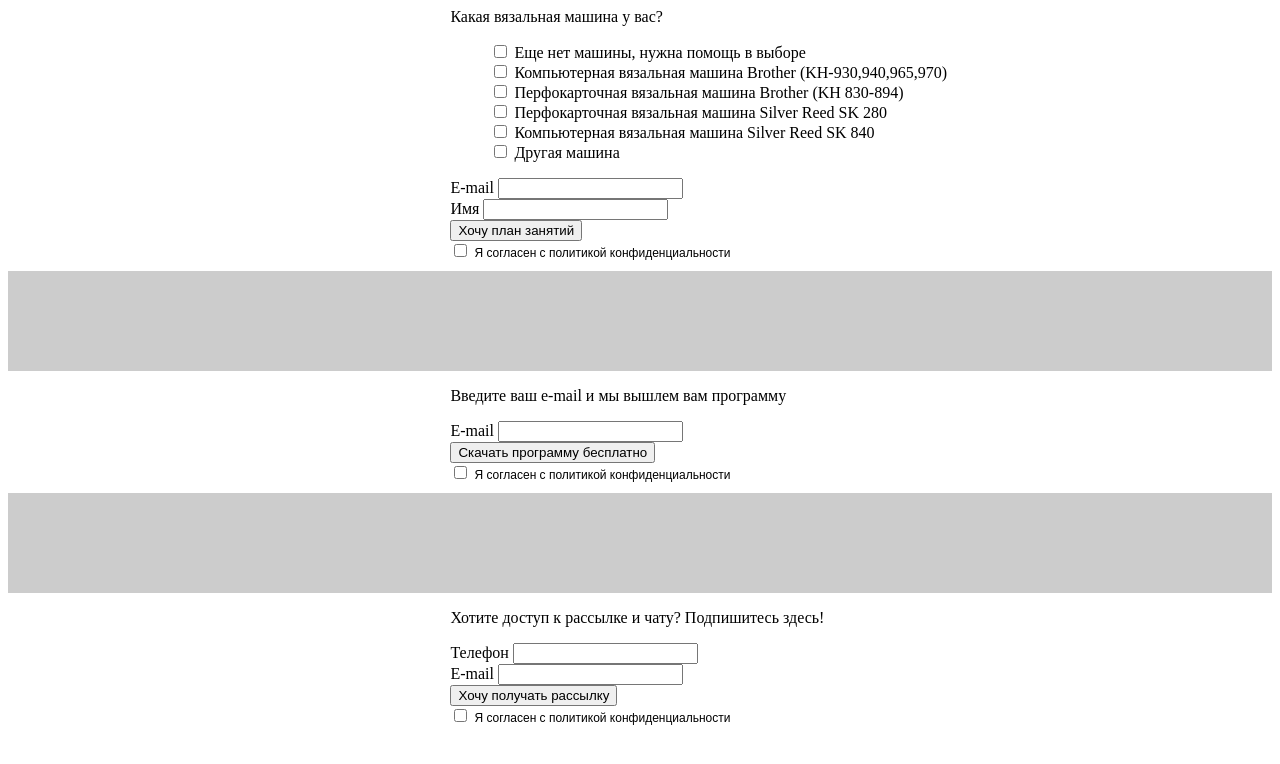
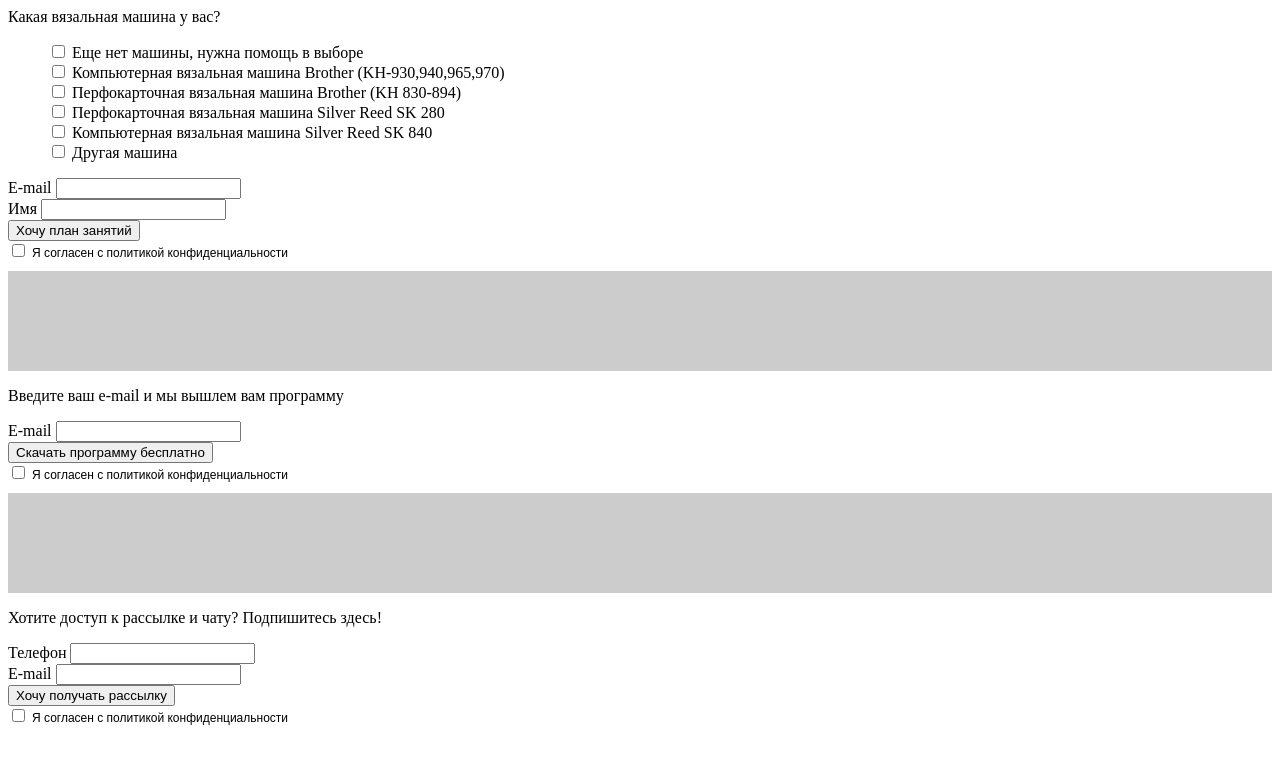
Before and after one commit to AlexandrAndronov/Vyzanie_com_subscribe_unisender, a plain HTML site: page index.html in a window 1280 px wide. Drawn offline with Linux system fonts and the light colour scheme.

Commit message:
Update index.html

```diff
--- a/index.html
+++ b/index.html
@@ -16,12 +16,15 @@
 li {
   list-style: none;
 }
+  body {
+  margin-left: 0 auto;
+  }
 </style>
 
 
 
 
-<form style="margin-left: 35%;" method="POST" action="https://cp.unisender.com/ru/subscribe?hash=6kz7w64pbcbbka9uriru9xt59h59u718hdarf5fg9rx3wsqoj5rwy" name="subscribtion_form">
+<form method="POST" action="https://cp.unisender.com/ru/subscribe?hash=6kz7w64pbcbbka9uriru9xt59h59u718hdarf5fg9rx3wsqoj5rwy" name="subscribtion_form">
     <div class="subscribe-form-item subscribe-form-item--subscribe-list">
         <label class="subscribe-form-item__label subscribe-form-item__label--subscribe-list subscribe-form-item__label--required">Какая вязальная машина у вас?</label>
         <ul class="subscribe-form-item-list subscribe-form-item-list--subscribe-list">
@@ -95,7 +98,7 @@ li {
 
 
 
-<form style="margin-left: 35%;" method="POST" action="https://cp.unisender.com/ru/subscribe?hash=63rfi7m67ncrdn9uriru9xt59h59u718hdarf5frhuf9rjtidwbmo" name="subscribtion_form">
+<form method="POST" action="https://cp.unisender.com/ru/subscribe?hash=63rfi7m67ncrdn9uriru9xt59h59u718hdarf5frhuf9rjtidwbmo" name="subscribtion_form">
     <div class="subscribe-form-item subscribe-form-item--html">
         <p>Введите ваш e-mail и мы вышлем вам программу</p>
     </div>
@@ -127,7 +130,7 @@ li {
 
 
 
-<form style="margin-left: 35%;" method="POST" action="https://cp.unisender.com/ru/subscribe?hash=6ahunuz747b99n9uriru9xt59h59u718hdarf5f88itqw83qxf44y" name="subscribtion_form">
+<form method="POST" action="https://cp.unisender.com/ru/subscribe?hash=6ahunuz747b99n9uriru9xt59h59u718hdarf5f88itqw83qxf44y" name="subscribtion_form">
   <div class="subscribe-form-item subscribe-form-item--html">
       <p>Хотите доступ к рассылке и чату?
 Подпишитесь здесь!</p>
```
